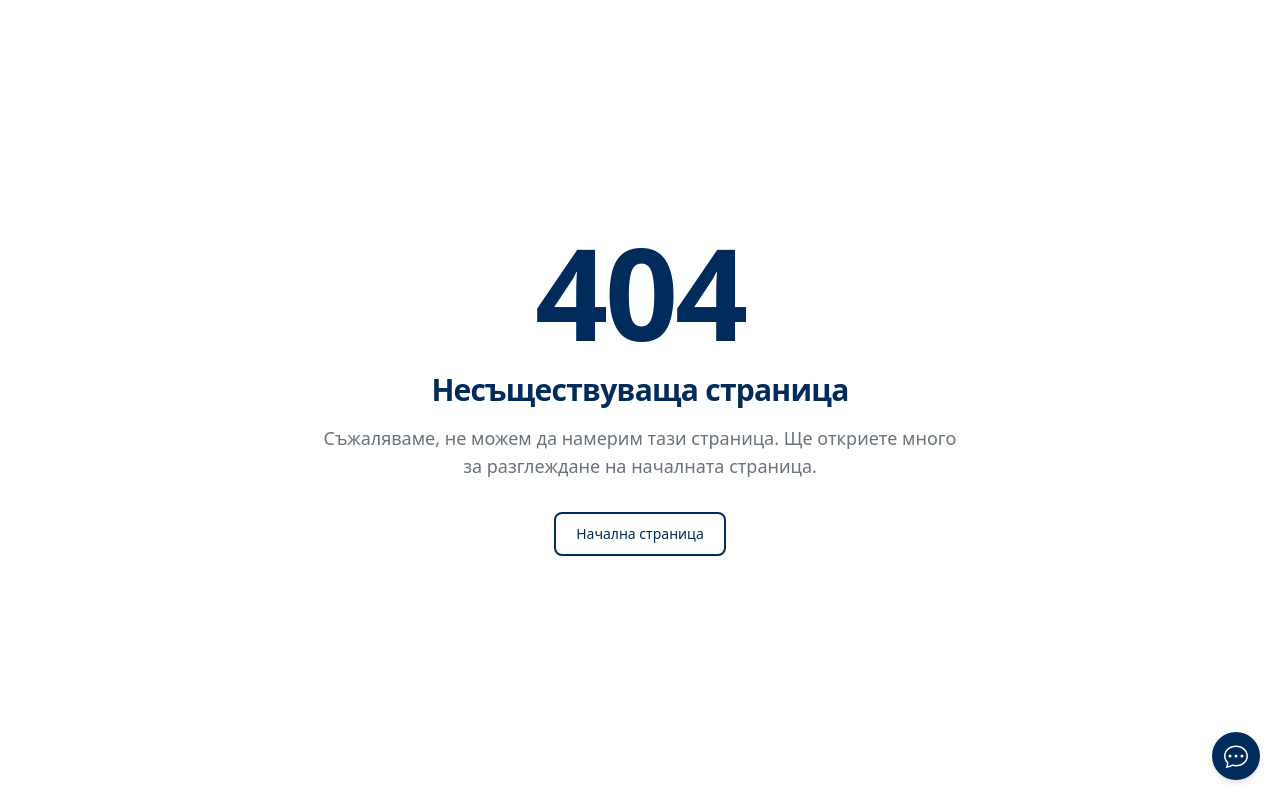
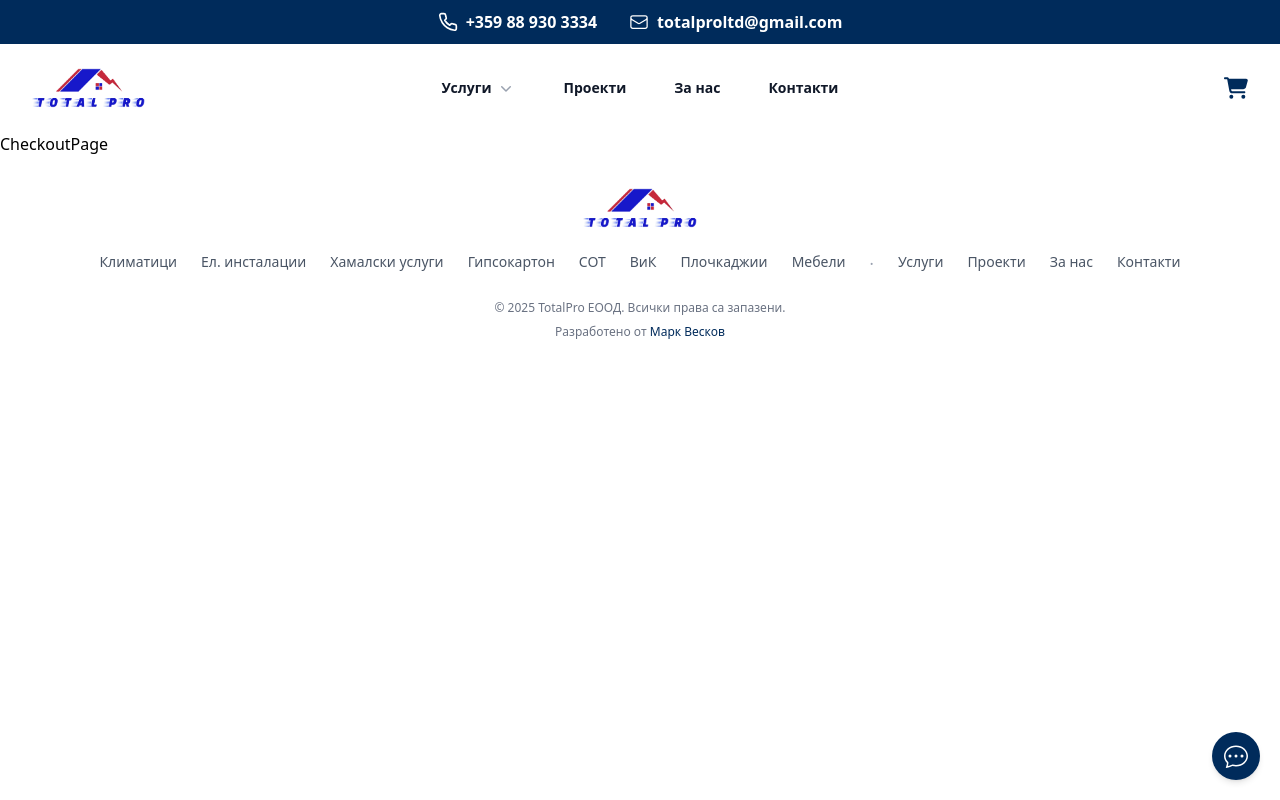
Before and after one commit to MarkVsudo/TotalPro, a React (Vite) app in the folder client/: page /checkout in a window 1280 px wide. Built offline with nearby package versions, Linux system fonts and the light colour scheme.

Commit message:
Checkout page route

```diff
--- /dev/null
+++ b/client/src/pages/CheckoutPage.jsx
@@ -0,0 +1,7 @@
+import React from "react";
+
+const CheckoutPage = () => {
+  return <div>CheckoutPage</div>;
+};
+
+export default CheckoutPage;
--- a/client/src/routes/AppRoutes.jsx
+++ b/client/src/routes/AppRoutes.jsx
@@ -22,6 +22,7 @@ import AnalyticsPage from "../pages/DashboardPages/AnalyticsPage";
 import ProductManagementPage from "../pages/DashboardPages/ProductManagementPage";
 import OrdersPage from "../pages/DashboardPages/OrdersPage";
 import MainBoardPage from "../pages/DashboardPages/MainBoardPage";
+import CheckoutPage from "../pages/CheckoutPage";
 
 const withAnimation = (component) => (
   <>
@@ -126,6 +127,15 @@ const router = createBrowserRouter([
     ],
   },
   {
+    path: "/checkout",
+    element: (
+      <CartProvider>
+        <MainLayout />
+      </CartProvider>
+    ),
+    children: [{ index: true, element: withAnimation(<CheckoutPage />) }],
+  },
+  {
     path: "/dashboard",
     element: <DashboardLayout />,
     children: [
```
